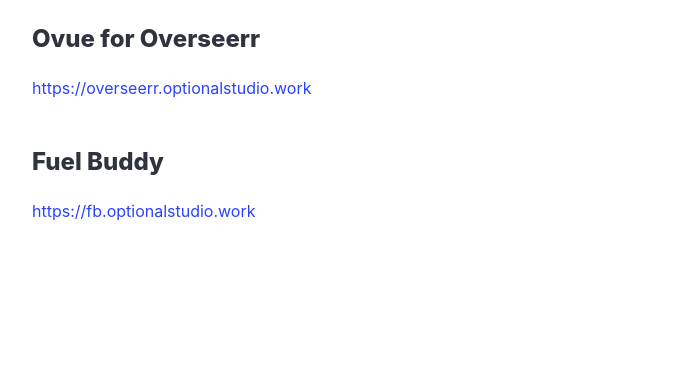
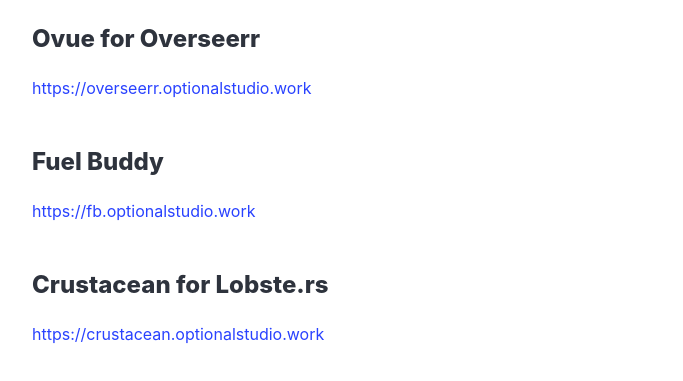
Before and after one commit to say4n/optionalstudio.work, a plain HTML site: page index.html in a window 1280 px wide. Shown: the part 213-594 px from the top of the page, without its empty margins (32-715 px from the left). Drawn offline with nearby package versions, Linux system fonts and the light colour scheme.

Commit message:
adds crustacean

```diff
--- a/index.html
+++ b/index.html
@@ -40,6 +40,10 @@
         <p class="title is-4">Fuel Buddy</p>
         <a href="https://fb.optionalstudio.work">https://fb.optionalstudio.work</a>
       </div>
+      <div class="mb-6">
+        <p class="title is-4">Crustacean for Lobste.rs</p>
+        <a href="https://crustacean.optionalstudio.work">https://crustacean.optionalstudio.work</a>
+      </div>
     </div>
   </section>
 </body>
```
